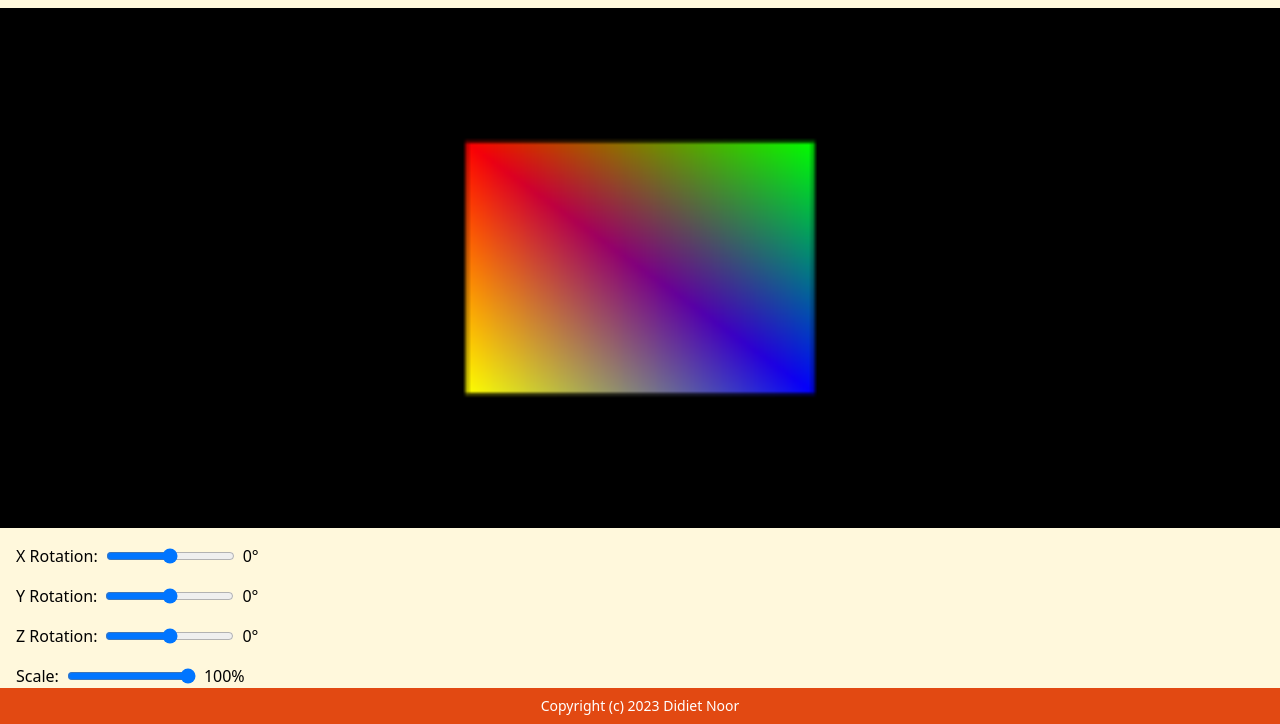
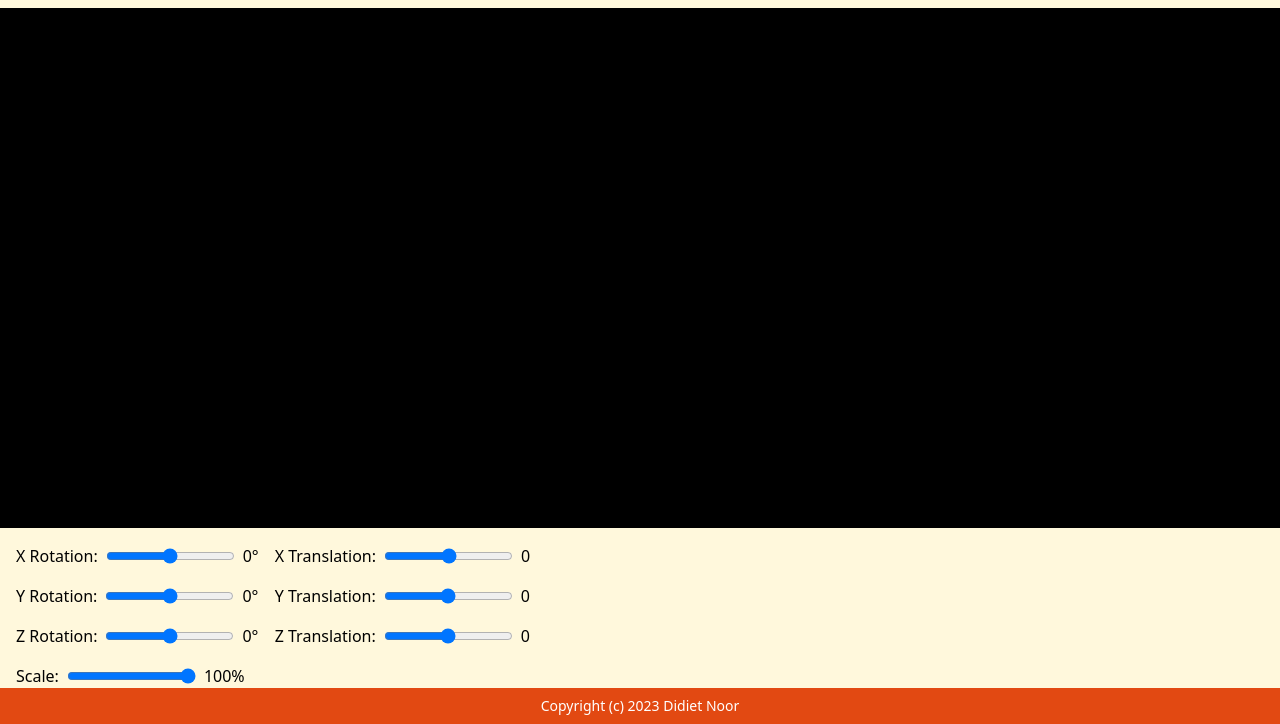
Before and after one commit to kadcom/wgldemo, a website built with Parcel: page src/index.html in a window 1280 px wide. Shown: the part 76-800 px from the top of the page. Built offline with nearby package versions, Linux system fonts and the light colour scheme.

Commit message:
Refactor shader and separate transform

```diff
--- a/src/mat4.ts
+++ b/src/3d_math.ts
@@ -155,22 +155,49 @@ class Mat4x4 {
   }
 
   static perspective(fov: number, aspect: number, near: number, far: number): Mat4x4 {
+    const mat = new Mat4x4();
+    const tanHalfFov = Math.tan(fov / 2.0);
     const depth = far - near;
-    const cot = 1.0 / Math.tan(fov / 2.0);
 
-    const mat = new Mat4x4();
-    mat.m11 = cot / aspect;
-    mat.m22 = cot;
+    mat.m11 = 1.0 / (aspect * tanHalfFov);
+    mat.m22 = 1.0 / tanHalfFov;
     mat.m33 = (far + near) / depth;
     mat.m34 = 1.0;
     mat.m43 = -2.0 * near * far / depth;
 
     return mat;
   }
+
 };
 
 const deg2rad = (deg: number): number => {
   return deg * Math.PI / 180.0;
 }
 
-export { Mat4x4, deg2rad };
+class Transform {
+  // scale
+  scale: number = 1.0;
+
+  // rotation
+  yaw: number = 0.0;
+  pitch: number = 0.0;
+  roll: number = 0.0;
+
+  // translation
+  x: number = 0.0;
+  y: number = 0.0;
+  z: number = 0.0;
+
+  get matrix(): Mat4x4 {
+    const scaleMatrix = Mat4x4.scale(this.scale, this.scale, this.scale);
+    const rotateMatrix = Mat4x4.rotateZ(deg2rad(this.roll))
+    .multiply(Mat4x4.rotateX(deg2rad(this.pitch)))
+    .multiply(Mat4x4.rotateY(deg2rad(this.yaw)));
+    const translateMatrix = Mat4x4.translate(this.x, this.y, this.z);
+
+    return scaleMatrix.multiply(rotateMatrix).multiply(translateMatrix);
+  }
+}
+
+
+export { Mat4x4, deg2rad, Transform };
--- a/src/app.ts
+++ b/src/app.ts
@@ -2,7 +2,7 @@
 
 import vert from './shader.vert';
 import frag from './shader.frag';
-import {Mat4x4, deg2rad} from './mat4';
+import {Mat4x4, Transform, deg2rad} from './3d_math';
 
 type Mesh = {
   vertexBuffer: WebGLBuffer;
@@ -51,34 +51,12 @@ const indices = [
 
 const vert_stride = 6;
 const vert_component = 3;
-const translateMatrix = Mat4x4.translate(0.0, 0.0, 5.0);
 
 const aspect = 16.0 / 9.0;
-// const projectionMatrix = Mat4x4.ortho(2 * aspect, 2, 0.1, 100);
+// const projectionMatrix = Mat4x4.ortho(2 * aspect, 2, -1, 1);
 const projectionMatrix = Mat4x4.perspective(deg2rad(45.0), aspect, 0.1, 100.0);
 
-let rotX = 0.0;
-let rotY = 0.0;
-let rotZ = 0.0;
-let scale = 1.0;
-
-
-let scaleMatrix = Mat4x4.identity();
-let rotateMatrix = Mat4x4.identity();
-
-// S R T P
-let transformMatrix = Mat4x4.identity();
-
-const updateTransform = () => {
-  scaleMatrix = Mat4x4.scale(scale, scale, scale);
-
-  rotateMatrix = Mat4x4.rotateX(deg2rad(rotX)).multiply(Mat4x4.rotateY(deg2rad(rotY))).multiply(Mat4x4.rotateZ(deg2rad(rotZ)));
-
-  transformMatrix = scaleMatrix.multiply(rotateMatrix).multiply(translateMatrix);
-}
-
-updateTransform();
-
+const transform = new Transform();
 
 const initMesh = (gl: WebGL2RenderingContext): Mesh|null => {
   const vertArray = new Float32Array(vertices);
@@ -140,12 +118,11 @@ const drawMesh = (gl: WebGL2RenderingContext, program: WebGLProgram, mesh: Mesh)
     vert_component * Float32Array.BYTES_PER_ELEMENT
   );
 
-  const modelUniformLocation = gl.getUniformLocation(program, 'uModelMatrix');
-  gl.uniformMatrix4fv(modelUniformLocation, true, transformMatrix.data);
+  const transformUniformLocation = gl.getUniformLocation(program, 'uModelTransformMatrix');
+  gl.uniformMatrix4fv(transformUniformLocation, true, transform.matrix.data);
 
   const projectionUniformLocation = gl.getUniformLocation(program, 'uProjectionMatrix');
   gl.uniformMatrix4fv(projectionUniformLocation, true, projectionMatrix.data);
-
 
   gl.drawElements(gl.TRIANGLES, mesh.numIndices, gl.UNSIGNED_SHORT, 0);
 }
@@ -255,23 +232,31 @@ const main = () => {
   if (!buffer) return;
 
   setupSlider('z-rotation', '°', (value: number) => {
-    rotZ = value;
-    updateTransform();
+    transform.roll = value;
   });
 
   setupSlider('y-rotation', '°', (value: number) => {
-    rotY = value;
-    updateTransform();
+    transform.yaw = value;
   });
 
   setupSlider('x-rotation', '°', (value: number) => {
-    rotX = value;
-    updateTransform();
+    transform.pitch = value;
   });
 
   setupSlider('scale', null, (value: number) => {
-    scale = value * 0.01;
-    updateTransform();
+    transform.scale = value * 0.01;
+  });
+
+  setupSlider('x-translation', null, (value: number) => {
+    transform.x = value * 0.01;
+  });
+
+  setupSlider('y-translation', null, (value: number) => {
+    transform.y = value * 0.01;
+  });
+
+  setupSlider('z-translation', null, (value: number) => {
+    transform.z = value * 0.01;
   });
 
   render(gl, program, buffer);
--- a/src/index.html
+++ b/src/index.html
@@ -20,7 +20,8 @@
       </div>
     </div>
     <!-- rotation sliders -->
-    <div class="px-4 space-y-4">
+    <div class="flex flex-col px-4 sm:flex-row sm:space-x-4">
+      <div class="space-y-4">
         <div class="flex items-center">
           <label for="x-rotation" class="mr-2">X Rotation:</label>
           <input type="range" id="x-rotation" name="x-rotation" min="-180" max="180" value="0" class="mr-2">
@@ -41,6 +42,26 @@
           <input type="range" id="scale" name="scale" min="1" max="100" value="100" class="mr-2">
           <span id="scale-value">100%</span>
         </div>
+      </div>
+
+      <div class="space-y-4">
+
+        <div class="flex items-center">
+          <label for="x-translation" class="mr-2">X Translation:</label>
+          <input type="range" id="x-translation" name="x-translation" min="-500" max="500" value="0" class="mr-2">
+          <span id="x-translation-value">0</span>
+        </div>
+        <div class="flex items-center">
+          <label for="y-translation" class="mr-2">Y Translation:</label>
+          <input type="range" id="y-translation" name="y-translation" min="-500" max="500" value="0" class="mr-2">
+          <span id="y-translation-value">0</span>
+        </div>
+        <div class="flex items-center">
+          <label for="z-translation" class="mr-2">Z Translation:</label>
+          <input type="range" id="z-translation" name="z-translation" min="-500" max="500" value="0" class="mr-2">
+          <span id="z-translation-value">0</span>
+        </div>
+      </div>
 
     </div>
 
--- a/src/shader.vert
+++ b/src/shader.vert
@@ -3,7 +3,7 @@ attribute vec3 aVertexPosition;
 attribute vec3 aVertexColour;
 
 // constant
-uniform mat4 uModelMatrix;
+uniform mat4 uModelTransformMatrix;
 uniform mat4 uProjectionMatrix;
 
 // output
@@ -12,5 +12,5 @@ varying vec3 vVertexColour;
 void main() {
   vVertexColour = aVertexColour;
 
-  gl_Position = vec4(aVertexPosition, 1.0) * uModelMatrix * uProjectionMatrix;
+  gl_Position = vec4(aVertexPosition, 1.0) * uModelTransformMatrix * uProjectionMatrix;
 }
```
Lines whose indentation alone changed are shown as unchanged.
